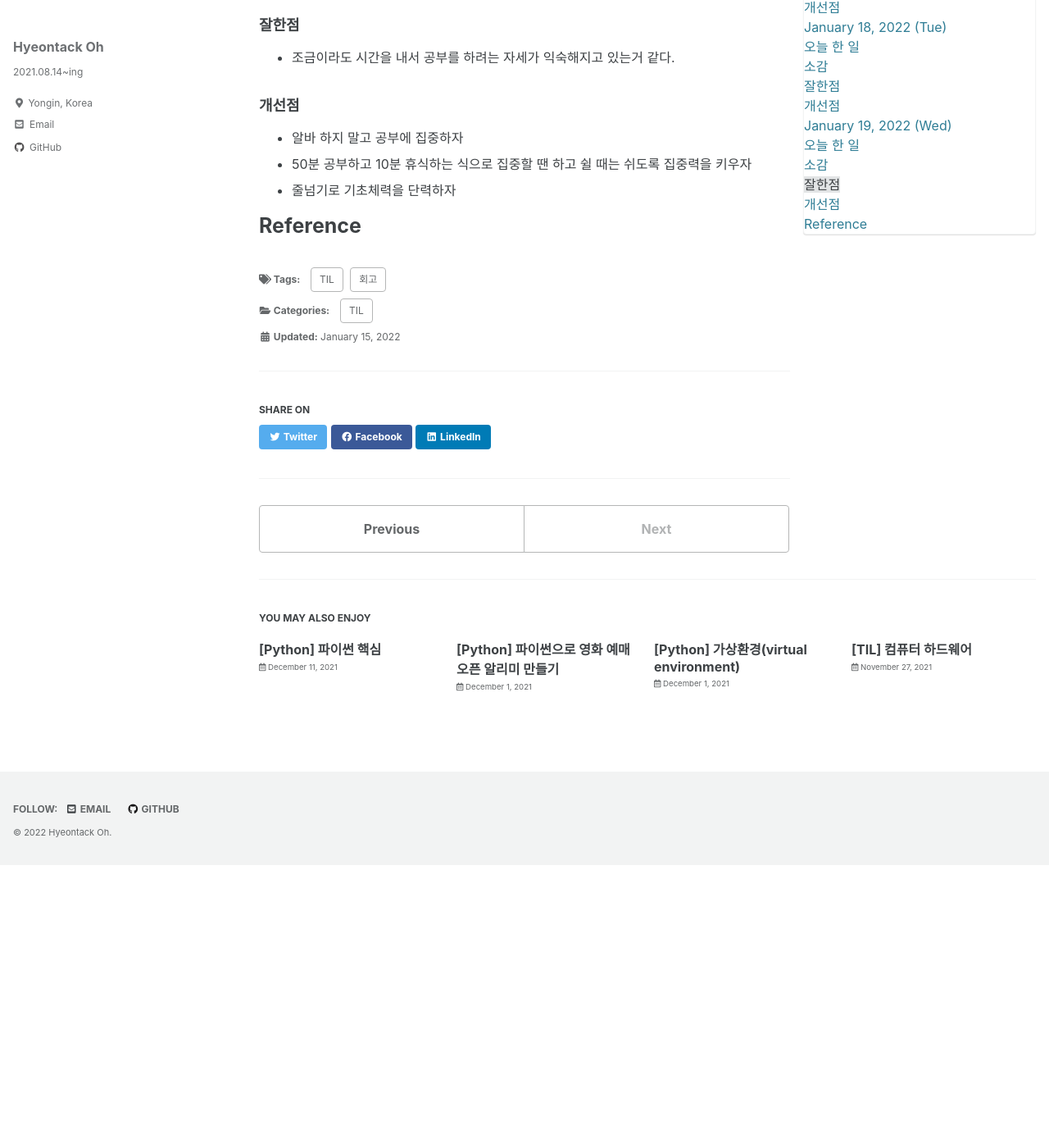
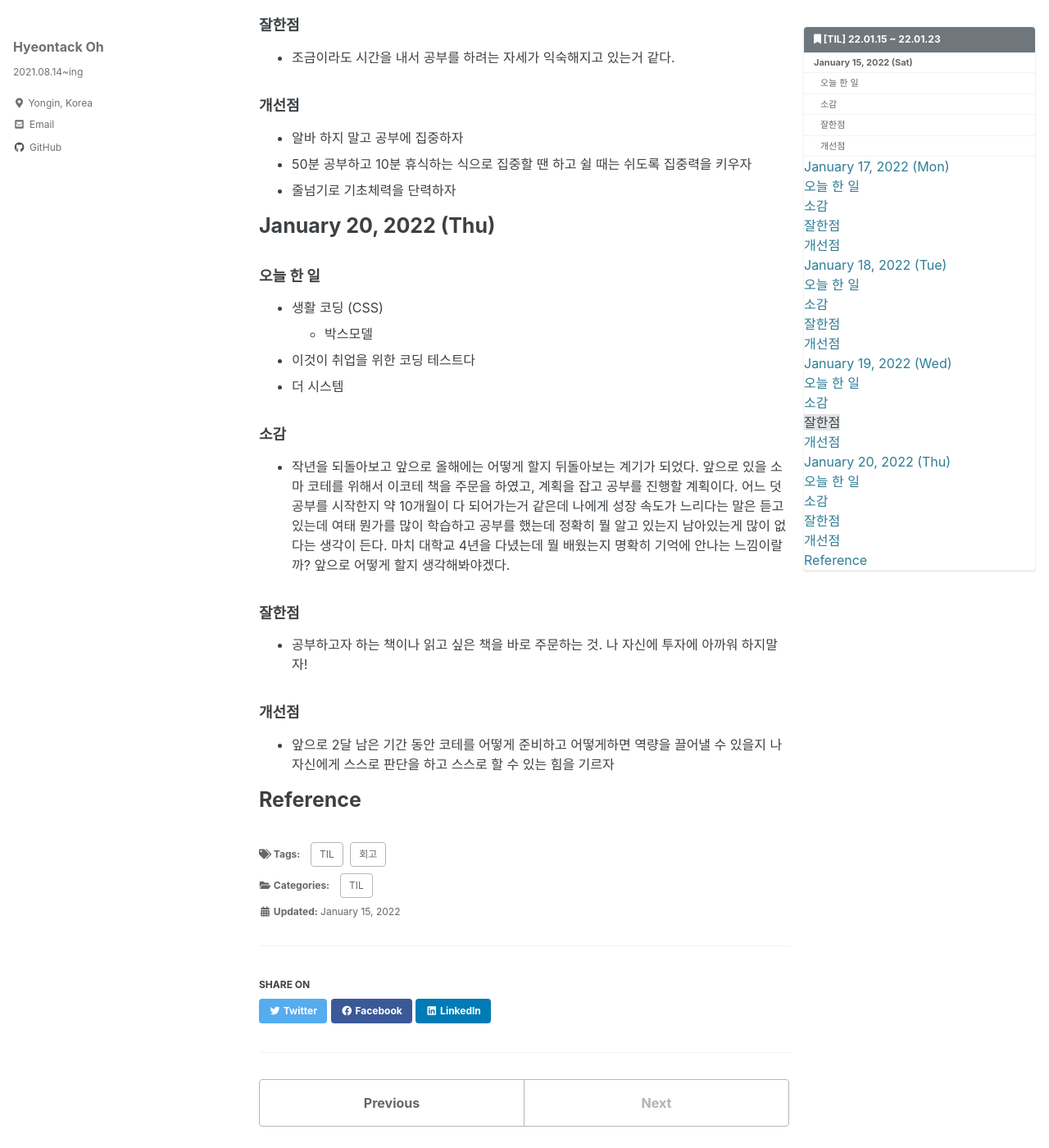
Before and after one commit to hyeontack5/hyeontack5.github.io, a Jekyll site: the page built from _posts/TIL/2022-01-15-[TIL] 22.01.15 ~ 22.01.23.md, in a window 1280 px wide and 1400 px high, scrolled down 2960 px. Shown: the whole window at 82% size. Built offline with Jekyll 4.4.1, drawn with Linux system fonts in a browser that asks for light colours; cached includes are drawn as plain includes; before the commit the page ends 4015 px from its top, so only the background shows below that.

Commit message:
Docs: 22.01.20 회고

```diff
--- a/_posts/TIL/2022-01-15-[TIL] 22.01.15 ~ 22.01.23.md
+++ b/_posts/TIL/2022-01-15-[TIL] 22.01.15 ~ 22.01.23.md
@@ -96,4 +96,23 @@ toc_icon: "bookmark"
 - 50분 공부하고 10분 휴식하는 식으로 집중할 땐 하고 쉴 때는 쉬도록 집중력을 키우자
 - 줄넘기로 기초체력을 단력하자
 
+# January 20, 2022 (Thu)
+
+### 오늘 한 일
+- 생활 코딩 (CSS)
+  - 박스모델
+- 이것이 취업을 위한 코딩 테스트다
+- 더 시스템
+
+### 소감
+- 작년을 되돌아보고 앞으로 올해에는 어떻게 할지 뒤돌아보는 계기가 되었다. 앞으로 있을 소마 코테를 위해서 이코테 책을 주문을 하였고, 계획을 잡고 공부를 진행할 계획이다.
+어느 덧 공부를 시작한지 약 10개월이 다 되어가는거 같은데 나에게 성장 속도가 느리다는 말은 듣고 있는데 여태 뭔가를 많이 학습하고 공부를 했는데 정확히 뭘 알고 있는지 남아있는게 많이 없다는 생각이 든다.
+마치 대학교 4년을 다녔는데 뭘 배웠는지 명확히 기억에 안나는 느낌이랄까? 앞으로 어떻게 할지 생각해봐야겠다.
+
+### 잘한점
+- 공부하고자 하는 책이나 읽고 싶은 책을 바로 주문하는 것. 나 자신에 투자에 아까워 하지말자!
+
+### 개선점
+- 앞으로 2달 남은 기간 동안 코테를 어떻게 준비하고 어떻게하면 역량을 끌어낼 수 있을지 나 자신에게 스스로 판단을 하고 스스로 할 수 있는 힘을 기르자
+
 # Reference
```
